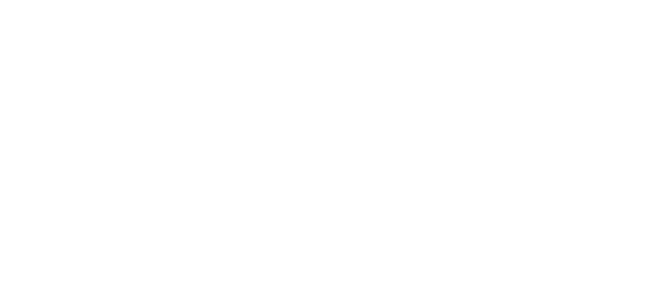
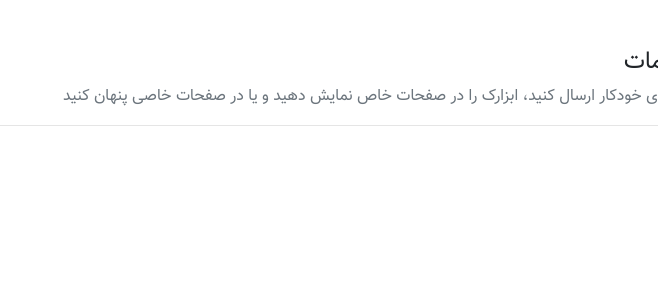
Before and after one commit to MamadTaheri/raychat-react-interview, a React (Create React App) app: page / in a window 1280 px wide. Shown: the top 300 px of the page, without its empty margins (622-1280 px from the left). Built offline with nearby package versions, Linux system fonts and the light colour scheme.

Commit message:
add Topbar component

```diff
--- a/src/App.js
+++ b/src/App.js
@@ -1,8 +1,13 @@
 import React from 'react';
+
+// components
+import Topbar from './components/Topbar'
 
 const App = () => {
   return (
-    <div>
+    <div className="container-fluid px-md-5">
+        <Topbar />
+
 
     </div>
   );
--- /dev/null
+++ b/src/components/Topbar.js
@@ -0,0 +1,16 @@
+import React from 'react';
+
+const Topbar = () => {
+    return (
+        <div className="row mt-2 mt-md-5">
+            <div className="col-md-12">
+               <h4>مکالمات</h4>
+               <p className="text-muted">پیام های خودکار ارسال کنید، ابزارک را در صفحات خاص نمایش دهید و یا در صفحات خاصی پنهان کنید</p>
+               <hr />
+            </div>
+
+        </div>
+    );
+};
+
+export default Topbar;
```
